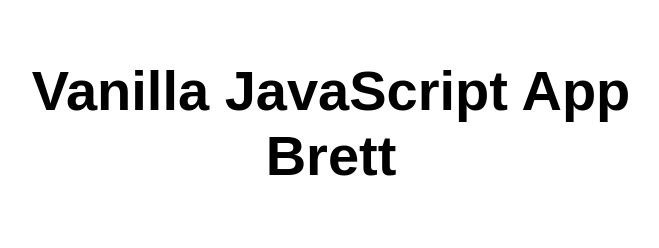
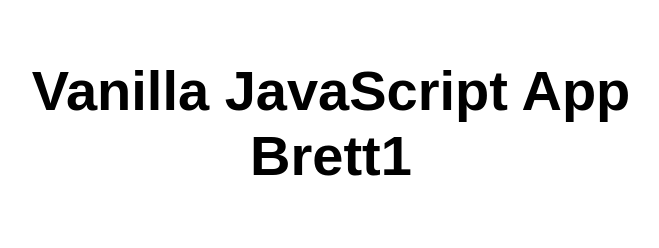
Before and after one commit to brettjoh429/webtest9, a plain HTML site: page src/index.html in a window 1280 px wide. Shown: the whole page, without its empty margins (309-968 px from the left). Drawn offline with Linux system fonts and the light colour scheme.

Commit message:
Update index.html
v2

```diff
--- a/src/index.html
+++ b/src/index.html
@@ -5,12 +5,12 @@
   <meta charset="UTF-8">
   <meta name="viewport" content="width=device-width, initial-scale=1.0">
   <link rel="stylesheet" href="styles.css">
-  <title>Vanilla JavaScript App Brett</title>
+  <title>Vanilla JavaScript App Brett1</title>
 </head>
 
 <body>
   <main>
-    <h1>Vanilla JavaScript App Brett</h1>
+    <h1>Vanilla JavaScript App Brett1</h1>
   </main>
 </body>
 
```
